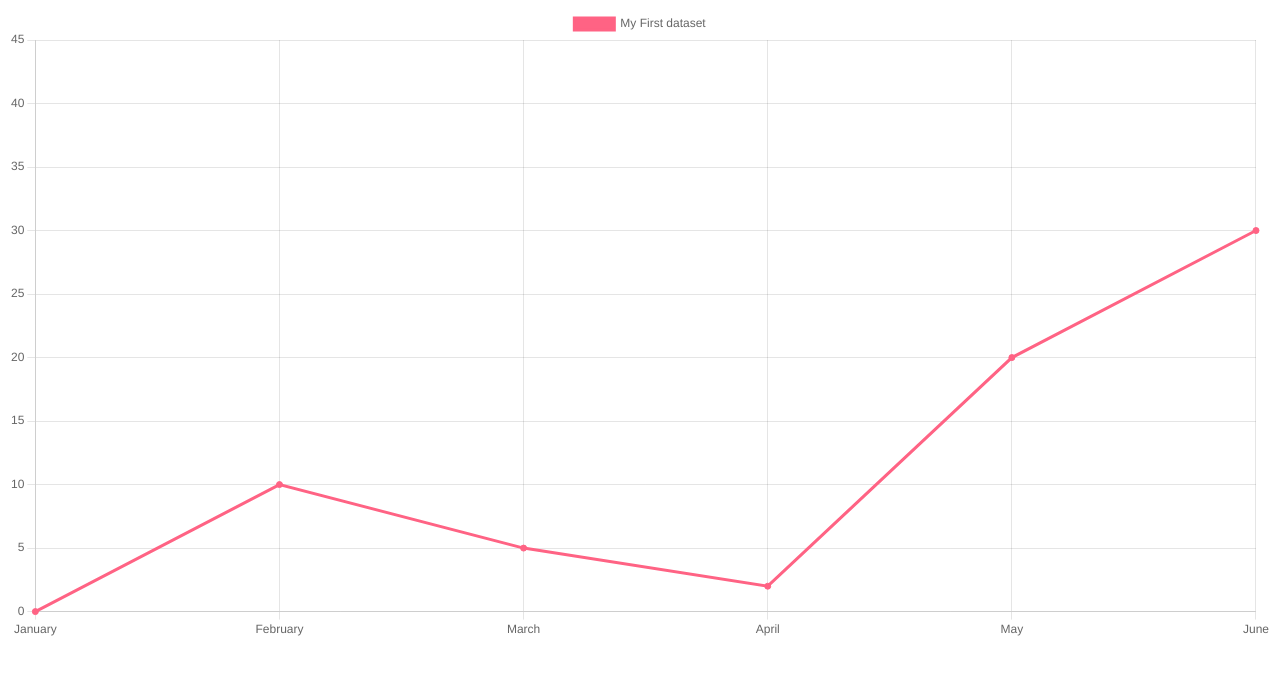
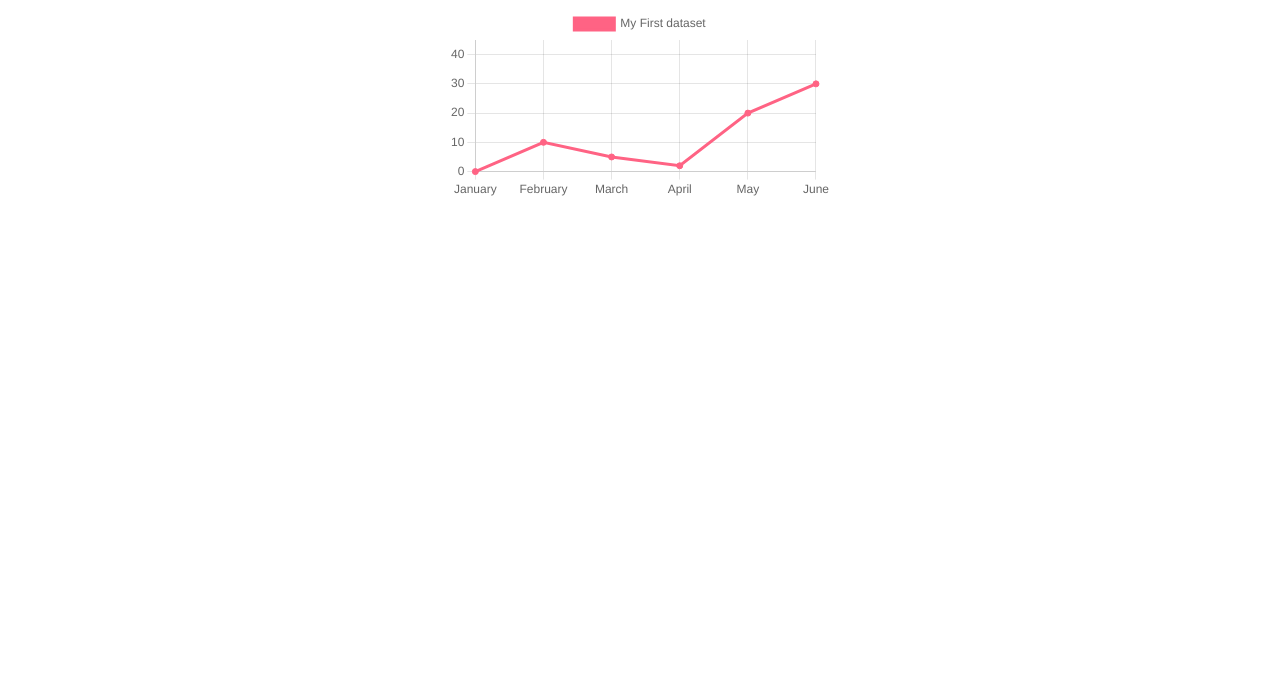
Before and after one commit to khlee2016/khlee.github.com, a plain HTML site: page chart2.html in a window 1280 px wide. Drawn offline with nearby package versions, Linux system fonts and the light colour scheme.

Commit message:
Update chart2.html

```diff
--- a/chart2.html
+++ b/chart2.html
@@ -3,7 +3,7 @@
     <script src="https://cdn.jsdelivr.net/npm/chart.js"></script>
   </HEAD>
 <BODY>
-<div>
+<div style="position: relative; width:30vw; margin: auto">
   <canvas id="myChart"></canvas>
 </div>
 <script>
```
